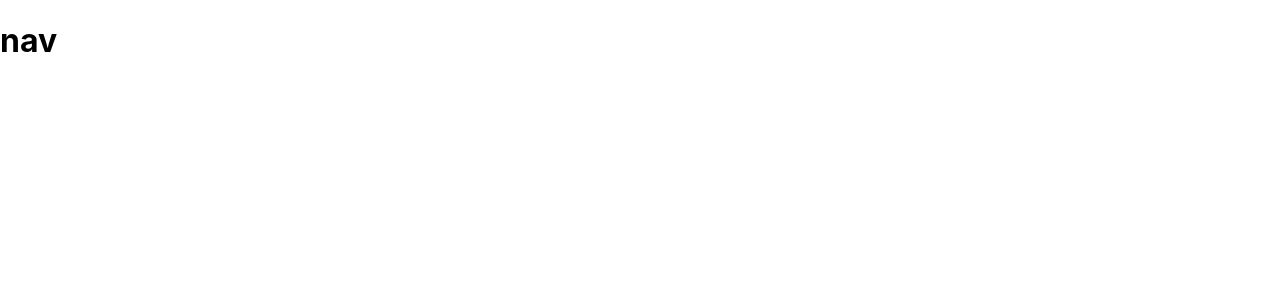
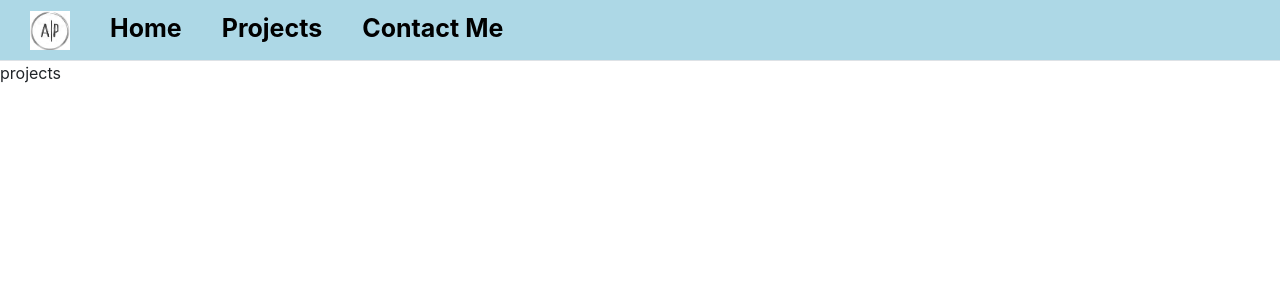
Before and after one commit to goobisanubis21/reactPortfolio, a React (Create React App) app: page /projects in a window 1280 px wide. Shown: the top 300 px of the page. Built offline with nearby package versions, Linux system fonts and the light colour scheme.

Commit message:
created nav bar links and working on a logo

```diff
--- a/src/App.js
+++ b/src/App.js
@@ -1,7 +1,9 @@
 import React from "react";
 import { BrowserRouter as Router, Route, Switch } from "react-router-dom";
 import Home from "./pages/Home";
-import Nav from "./components/Nav"
+import Nav from "./components/Nav";
+import Projects from "./pages/Projects";
+import Contact from "./pages/Contact";
 
 function App() {
   return (
@@ -13,6 +15,8 @@ function App() {
             <Switch>
               <Route exact path="/" component={Home} />
               <Route exact path="/home" component={Home} />
+              <Route exact path="/projects" component={Projects} />
+              <Route exact path="/contact" component={Contact} />
             </Switch>
           </div>
         </Router>
--- a/src/components/Nav/index.js
+++ b/src/components/Nav/index.js
@@ -1,8 +1,32 @@
 import React from "react";
+import { Link } from "react-router-dom";
+import "./nav.css";
+import logo from "./aplogo.png";
 
 function Nav() {
     return (
-        <h1>nav</h1>
+        <ul className="nav nav-tabs" id="navBar">
+            <li className="nav-item">
+                <Link to="/" >
+                    <img id="logo" src={logo} alt="logo"/>
+                </Link>
+            </li>
+            <li className="nav-item">
+                <Link to="/" >
+                    Home
+                </Link>
+            </li>
+            <li className="nav-item">
+                <Link to="/projects" >
+                    Projects
+                </Link>
+            </li>
+            <li className="nav-item">
+                <Link to="/contact" >
+                    Contact Me
+                </Link>
+            </li>
+        </ul>
     );
 }
 
--- /dev/null
+++ b/src/components/Nav/nav.css
@@ -0,0 +1,17 @@
+#navBar {
+    background-color: lightblue;
+    padding: 10px;
+}
+
+#navBar li a {
+    color: black;
+    text-decoration: none;
+    cursor: pointer;
+    padding: 20px;
+    font-size: 25px;
+    font-weight: 700;
+}
+
+#logo {
+    width: 40px;
+}
--- a/src/index.js
+++ b/src/index.js
@@ -2,6 +2,7 @@ import React from 'react';
 import ReactDOM from 'react-dom';
 import './index.css';
 import App from './App';
+import 'bootstrap/dist/css/bootstrap.min.css';
 
 ReactDOM.render(
   <React.StrictMode>
--- a/src/pages/Contact.js
+++ b/src/pages/Contact.js
@@ -0,0 +1,9 @@
+import React from "react";
+
+function Contact() {
+    return(
+        <p>Contact</p>
+    )
+}
+
+export default Contact
--- a/src/pages/Home.js
+++ b/src/pages/Home.js
@@ -2,7 +2,7 @@ import React from "react";
 
 const Home = () => {
     return (
-        <h1>home page</h1>
+        <h1>Anthony Parrino</h1>
     )
 }
 
--- a/src/pages/Projects.js
+++ b/src/pages/Projects.js
@@ -0,0 +1,9 @@
+import React from "react";
+
+function Projects() {
+    return(
+        <p>projects</p>
+    )
+}
+
+export default Projects
```
Also changed, not shown: src/components/Nav/aplogo.png (added), 1 other file (tests, documents, lock files or other folders).
